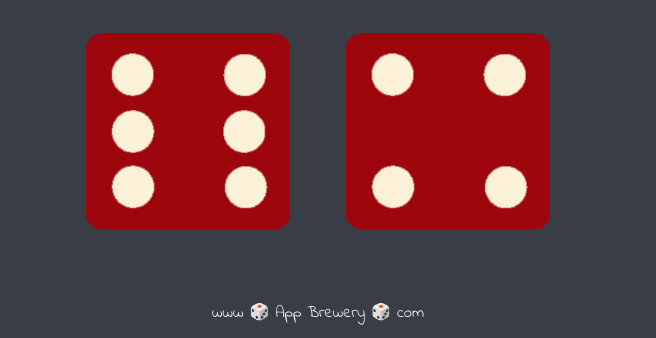
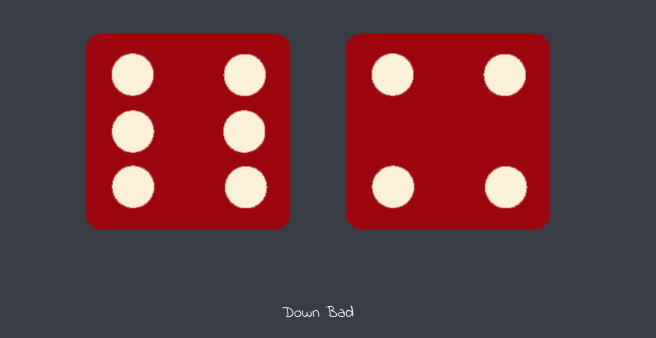
Before and after one commit to amitthisside/dice-game, a plain HTML site: page index.html in a window 1280 px wide. Shown: the part 462-800 px from the top of the page, without its empty margins (322-978 px from the left). Drawn offline with Linux system fonts and the light colour scheme.

Commit message:
Update index.html

```diff
--- a/index.html
+++ b/index.html
@@ -28,6 +28,6 @@
   </body>
 
   <footer>
-    www 🎲 App Brewery 🎲 com
+    Down Bad
   </footer>
 </html>
```
